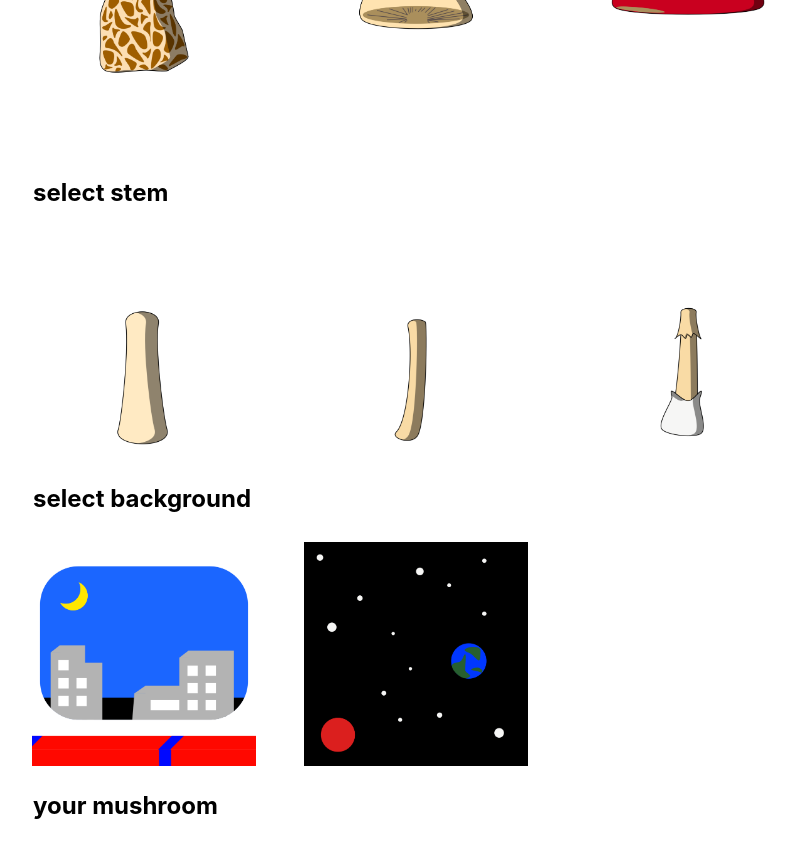
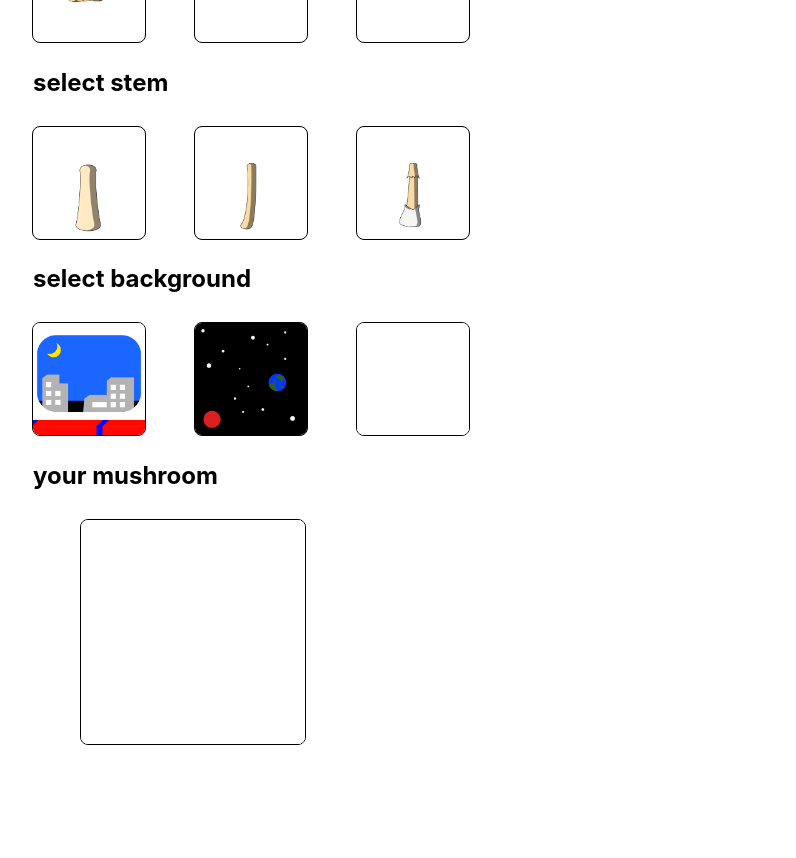
Before and after one commit to nxlouie/mushroom-builder, a React (Create React App) app: page / in a window 1280 px wide. Shown: the part 240-1098 px from the top of the page, without its empty margins (16-812 px from the left). After the commit the page ends 989 px from the top, so only its background shows below. Built offline with nearby package versions, Linux system fonts and the light colour scheme.

Commit message:
fixes to sulfur

```diff
--- a/src/App.js
+++ b/src/App.js
@@ -20,9 +20,11 @@ const Container = styled.div`
   padding-left: 3rem;
 `;
 const ComponentImg = styled.img`
-  height: 14rem;
+  border: 1px solid #000000;
+  border-radius: 0.5rem;
+  height: 7rem;
   object-fit: cover;
-  width: 14rem;
+  width: 7rem;
 `;
 
 class ComponentCard extends React.Component {
@@ -109,10 +111,18 @@ const MushroomBackgroundData = [
 ]
 
 const OverlayContainer = styled.div`
+  padding-left: 6rem;
   position: relative;
   display: inline;
 `;
+const BaseOverlayComponentImg = styled(ComponentImg)`
+  height: 14rem;
+  width: 14rem;
+`;
 const OverlayComponentImg = styled(ComponentImg)`
+  border: 0px;
+  height: 14rem;
+  width: 14rem;
   position: absolute;
   bottom: 0;
   right: 0;
@@ -138,15 +148,25 @@ class ResultMushroom extends React.Component {
     if(selectedBackgroundId !== null) {
       chosenBgObj = MushroomBackgroundData.filter(obj => {return obj.id === selectedBackgroundId})[0];
     }
+    let Overlay;
+    if(selectedHeadId === 1) {
+      Overlay = <OverlayContainer>
+        {chosenHeadObj !== null && <OverlayComponentImg src= {chosenHeadObj.imgUrl}/>}
+        {chosenStemObj !== null && <OverlayComponentImg src= {chosenStemObj.imgUrl}/>}
+        {chosenBgObj !== null && <BaseOverlayComponentImg src={chosenBgObj.imgUrl}/>}
+      </OverlayContainer>;
+    } else {
+      Overlay = <OverlayContainer>
+        {chosenStemObj !== null && <OverlayComponentImg src= {chosenStemObj.imgUrl}/>}
+        {chosenHeadObj !== null && <OverlayComponentImg src= {chosenHeadObj.imgUrl}/>}
+        {chosenBgObj !== null && <BaseOverlayComponentImg src={chosenBgObj.imgUrl}/>}
+      </OverlayContainer>;
+    }
 
     return (
       <div className="Result">
       <td><Title>{"your mushroom"}</Title></td>
-      <OverlayContainer>
-        {chosenStemObj !== null && <OverlayComponentImg src= {chosenStemObj.imgUrl}/>}
-        {chosenHeadObj !== null && <OverlayComponentImg src= {chosenHeadObj.imgUrl}/>}
-        {chosenBgObj !== null && <ComponentImg src={chosenBgObj.imgUrl}/>}
-      </OverlayContainer>
+      {Overlay}
     </div>
     );
   }
```
Also changed, not shown: src/img/sulfur-head.png, src/img/sulfur-stem.png.
